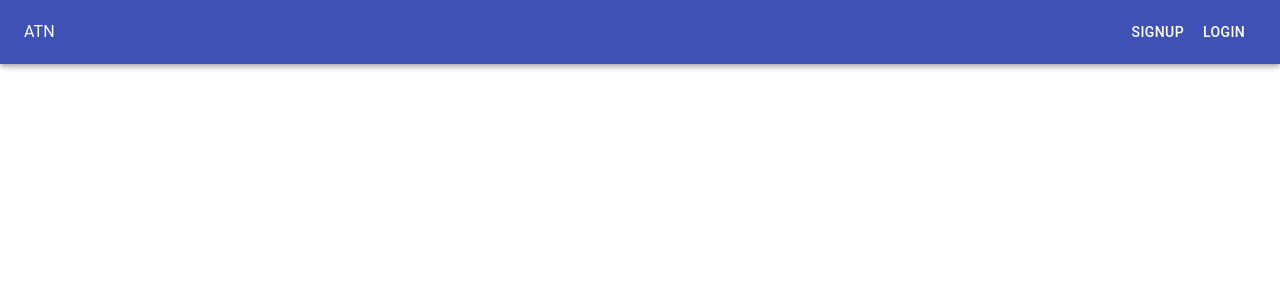
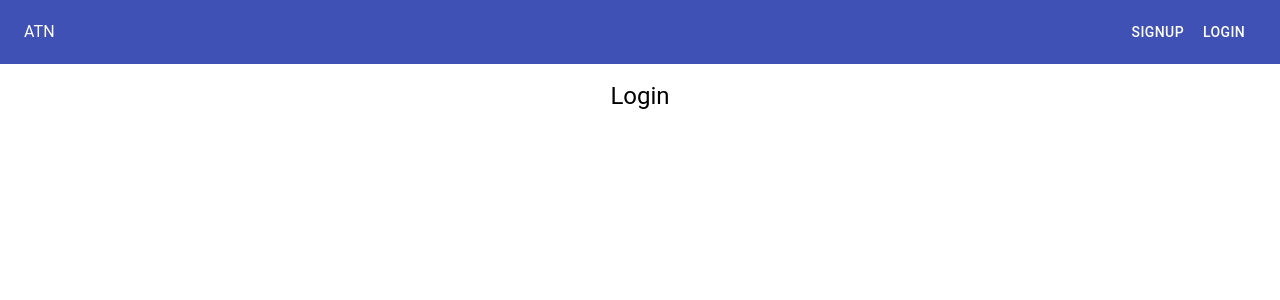
Before and after one commit to j33pan/notes-client, a React (Create React App) app: page /login in a window 1280 px wide. Shown: the top 300 px of the page. Built offline with nearby package versions, Linux system fonts and the light colour scheme; what aws-amplify would draw is missing.

Commit message:
nav link + login page

```diff
--- a/src/Routes.js
+++ b/src/Routes.js
@@ -1,10 +1,12 @@
 import React from 'react';
 import { Route, Switch } from 'react-router-dom';
 import Home from './pages/Home';
+import Login from './pages/Login';
 export default function Routes() {
   return (
     <Switch>
       <Route component={Home} path='/' exact />
+      <Route component={Login} path='/login' />
     </Switch>
   );
 }
--- a/src/components/NavBar.js
+++ b/src/components/NavBar.js
@@ -7,19 +7,28 @@ import {
   Typography,
 } from '@material-ui/core';
 import React from 'react';
+import { useHistory } from 'react-router';
 
 export default function NavBar() {
+  const history = useHistory();
+  const handlelink = (url) => history.push(url);
+
   return (
     <div>
-      <AppBar>
+      <AppBar position='fixed' elevation={0}>
         <Toolbar>
           <Box display='flex' flexGrow={1}>
-            <ButtonBase>
+            <ButtonBase onClick={()  =>  handlelink('/')}>
               <Typography>ATN</Typography>
             </ButtonBase>
           </Box>
           <Button style={{ color: 'inherit' }}>Signup</Button>
-          <Button style={{ color: 'inherit' }}>Login</Button>
+          <Button
+            style={{ color: 'inherit' }}
+            onClick={()  =>  handlelink('/login')}
+          >
+            Login
+          </Button>
         </Toolbar>
       </AppBar>
     </div>
--- /dev/null
+++ b/src/pages/Login.js
@@ -0,0 +1,12 @@
+import { Typography } from '@material-ui/core';
+import React from 'react';
+
+export default function Login() {
+  return (
+    <div>
+      <div style={{ padding: 80, textAlign: 'center' }}>
+        <Typography variant='h5'>Login</Typography>
+      </div>
+    </div>
+  );
+}
```
